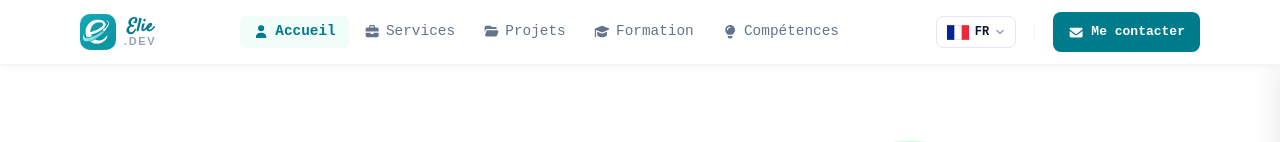
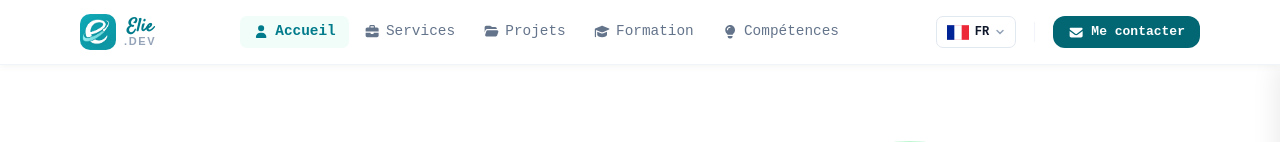
Before and after one commit to likwel/portfolio, a React (Vite) app: page / in a window 1280 px wide. Shown: the top 142 px of the page. Built offline with nearby package versions, Linux system fonts and the light colour scheme.

Commit message:
Me contacter correction

```diff
--- a/src/components/Header.jsx
+++ b/src/components/Header.jsx
@@ -127,8 +127,8 @@ export default function Header({ setSection, setOpen, isOpen }) {
     },
     contactBtn: {
       display: "flex", alignItems: "center", gap: 7,
-      padding: "10px 15px", background: "#007b8b", color: "#fff",
-      borderRadius: 8, fontSize: 13, fontWeight: 600,
+      padding: "6px 15px", background: "#026673", color: "#fff",
+      borderRadius: '.75rem', fontSize: 13, fontWeight: 600,
       border: "none", cursor: "pointer", whiteSpace: "nowrap",
     },
     burgerBtn: {
@@ -295,7 +295,7 @@ export default function Header({ setSection, setOpen, isOpen }) {
             <div id="header-sep" style={s.sep} />
 
             {/* Contact */}
-            <button id="header-contact-btn" style={s.contactBtn} onClick={handleContact}>
+            <button id="header-contact-btn" className="btn-primary" style={s.contactBtn} onClick={handleContact}>
               <FontAwesomeIcon icon={faEnvelope} style={{ fontSize: 13 }} />
               {t("contactMe") || "Me contacter"}
             </button>
```
